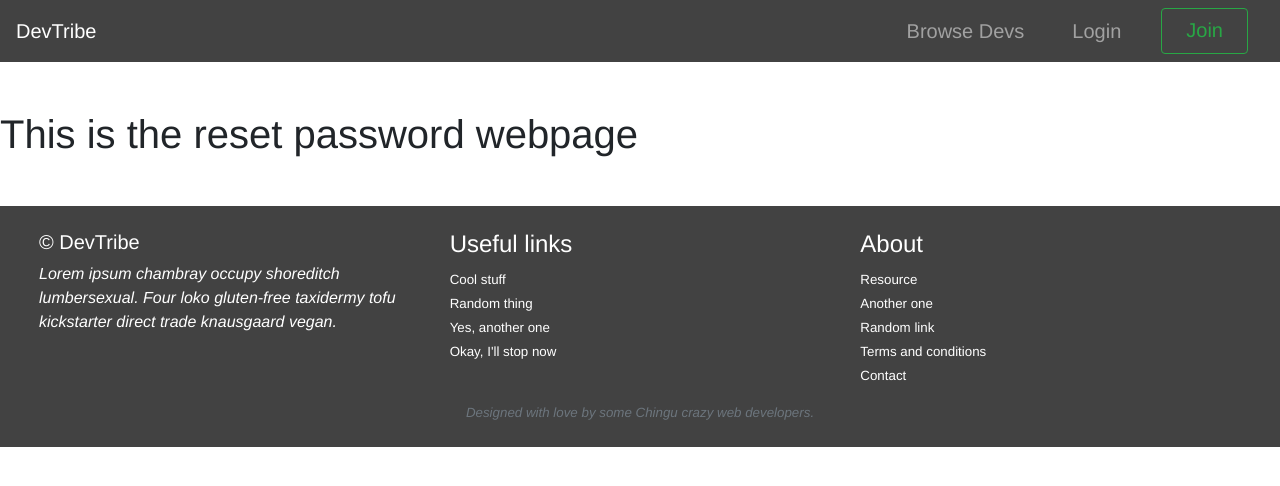
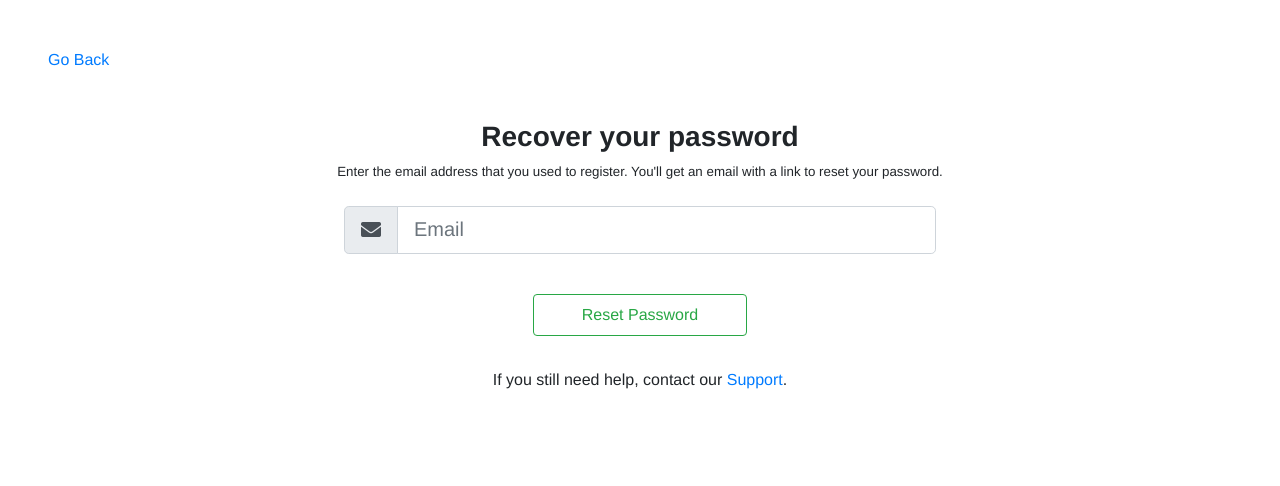
Before and after one commit to chingu-voyages/v11-geckos-team-11, a Vue app in the folder client/: page /reset in a window 1280 px wide. Shown: the top 486 px of the page. Built offline with nearby package versions, Linux system fonts and the light colour scheme.

Commit message:
Reset password form created and basic styling done

```diff
--- a/client/src/components/ResetPage.vue
+++ b/client/src/components/ResetPage.vue
@@ -1,24 +1,60 @@
 <template>
   <div class="reset-page">
-      <Navigation />
-      <h1 class="my-5">This is the reset password webpage</h1>
-      <Footer />
+    <div class="back-link mx-5 mb-4 pt-5">
+      <a class="mt-5" href="/">
+        Go Back
+      </a>
+    </div>
+    <div class="text-center mx-5 my-5">
+      <h3 class="main-header font-weight-bold">
+        Recover your password
+      </h3>
+      <div class="reset-main-text text-center mb-4">
+          Enter the email address that you used to register.
+          You'll get an email with a link to reset your password.
+        </div>
+      <form @submit.prevent="resetPassword" class="w-50 mx-auto form-group">
+        <div class="input-group input-group-lg mb-4">
+          <span class="input-group-prepend">
+            <span class="input-group-text">
+              <i class="fa fa-envelope"/>
+            </span>
+          </span>
+          <input
+            id="email"
+            type="email"
+            class="form-control"
+            placeholder="Email"
+            v-model="email"
+          />
+        </div>
+        <button
+          id="submit"
+          type="submit"
+          class="btn btn-outline-success py-2 px-5 my-3"
+        >
+          Reset Password
+        </button>
+      </form>
+      <div class="reset-help">
+          If you still need help, contact our
+          <a href="#">Support</a>.
+      </div>
+    </div>
   </div>
 </template>
 
 <script>
-import Navigation from './Navigation.vue';
-import Footer from './MainPage/Footer.vue';
-export default {
-  components: {
-    Navigation,
-    Footer
-  }
-}
+
+export default {}
+
 </script>
 
 <style lang="scss" scoped>
 .reset-page {
     background-color: #ffffff;
+    .reset-main-text {
+        font-size: smaller;
+    }
 }
 </style>
```
